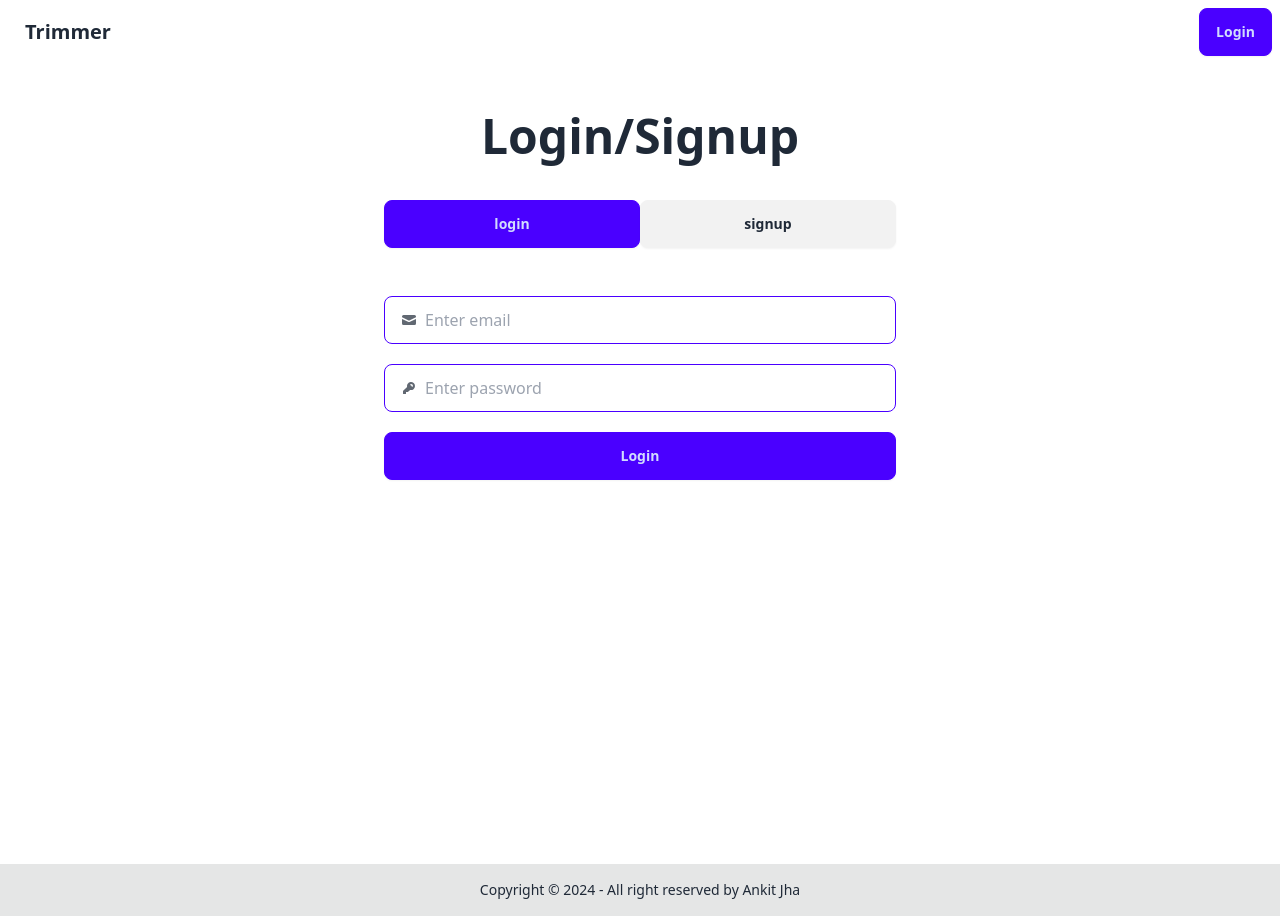
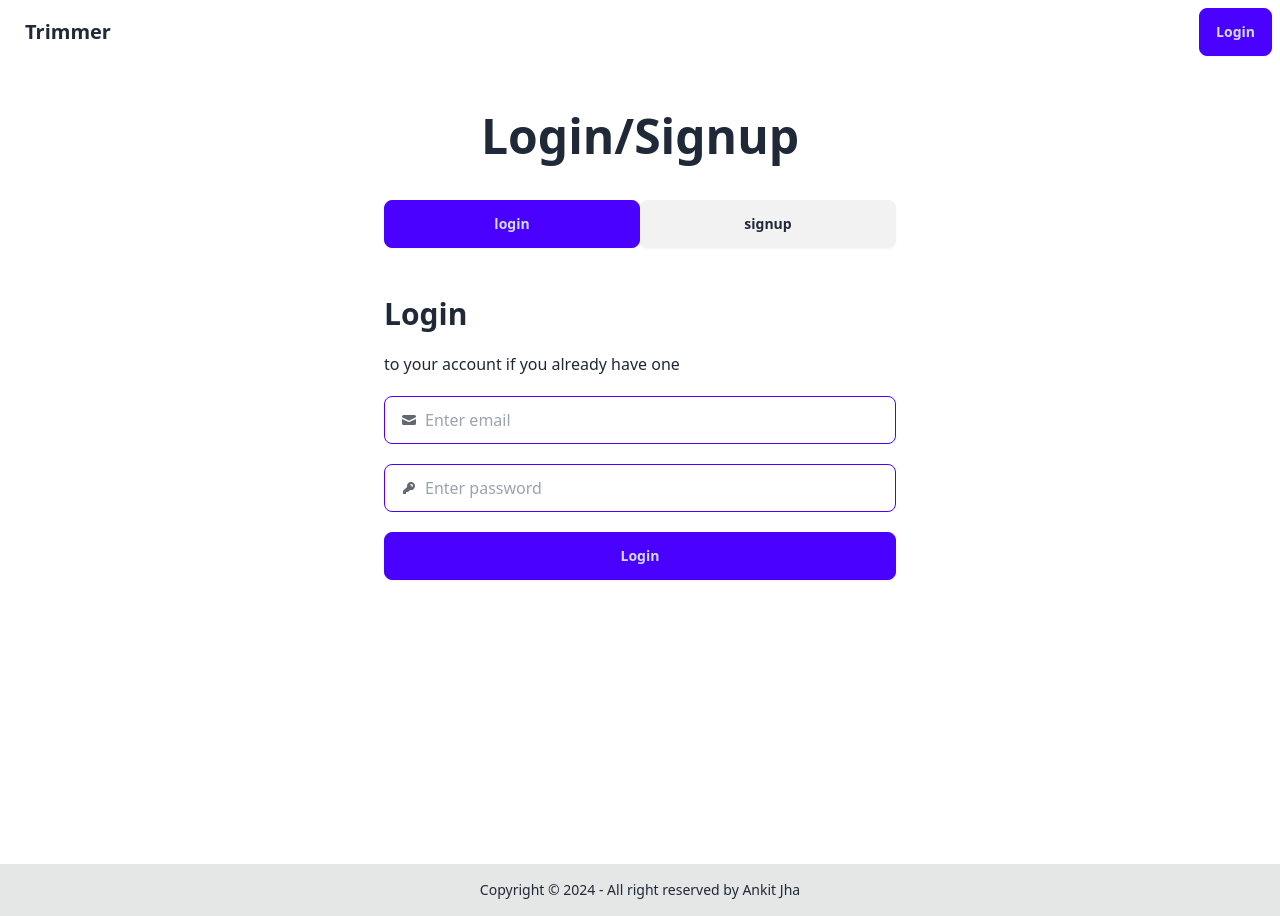
Before and after one commit to ankitjhagithub21/trimmer, a React (Vite) app: page /auth in a window 1280 px wide. Built offline with nearby package versions, Linux system fonts and the light colour scheme; no server answers.

Commit message:
added login logic

```diff
--- a/src/App.jsx
+++ b/src/App.jsx
@@ -1,4 +1,3 @@
-
 import { createBrowserRouter, RouterProvider } from 'react-router-dom'
 import './App.css'
 import AppLayout from './layouts/app-layout'
--- a/src/components/login.jsx
+++ b/src/components/login.jsx
@@ -1,13 +1,18 @@
-import React, { useState } from 'react'
+import React, { useEffect, useState } from 'react'
 import { object, string } from 'yup';
 import Error from './error'
+import useFetch from '../hooks/use-fetch';
+import { login } from '../db/apiAuth';
+import { useNavigate, useSearchParams } from 'react-router-dom';
 const Login = () => {
     const [errors, setErrors] = useState([])
+    const [searchParams] = useSearchParams()
+    const longLink = searchParams.get("createNew")
     const [formData, setFormData] = useState({
         email: "",
         password: ""
     })
-
+    const navigate = useNavigate()
     const handleInputChange = (e) => {
         const { name, value } = e.target;
 
@@ -19,6 +24,13 @@ const Login = () => {
         ))
 
     }
+    const {data,loading,error,fn:fnLogin} = useFetch(login,formData)
+
+    useEffect(()=>{
+        if(error=== null && data){
+            navigate(`/dashboard?${longLink ? `createNew=${longLink}`:'' }`)
+        }
+    },[data,error])
 
     const handleSubmit = async (e) => {
         e.preventDefault()
@@ -29,6 +41,10 @@ const Login = () => {
                 password: string().min(6, "Password must be atleast 6 characters.").required("Password is required.")
             });
             await userSchema.validate(formData, { abortEarly: false })
+
+            await fnLogin()
+
+
         } catch (error) {
             const newErrors = {}
             error?.inner?.forEach((err) => {
@@ -40,7 +56,11 @@ const Login = () => {
     }
     return (
         <form className='flex flex-col gap-5' onSubmit={handleSubmit}>
-
+            <h1 className='text-3xl font-bold'>Login</h1>
+            <p>to your account if you already have one</p>
+            {
+                error && <Error message={error.message}/>
+            }
             <div>
                 <label className="input input-primary flex items-center gap-2">
                     <svg
--- /dev/null
+++ b/src/hooks/use-fetch.jsx
@@ -0,0 +1,26 @@
+import { useState } from "react"
+
+
+const useFetch = (cb,options={}) => {
+    const [data,setData] = useState(null)
+    const [loading,setLoading] = useState(null)
+    const [error,setError] = useState(null)
+
+    const fn = async(...args) => {
+        setLoading(true)
+        setError(null)
+        try{
+            const res = await cb(options,...args)
+            setData(res)
+            setError(null)
+        }catch(error){
+            setError(error)
+        }finally{
+            setLoading(false)
+        }
+    }
+
+    return {data,loading,error,fn}
+}
+
+export default useFetch
```
